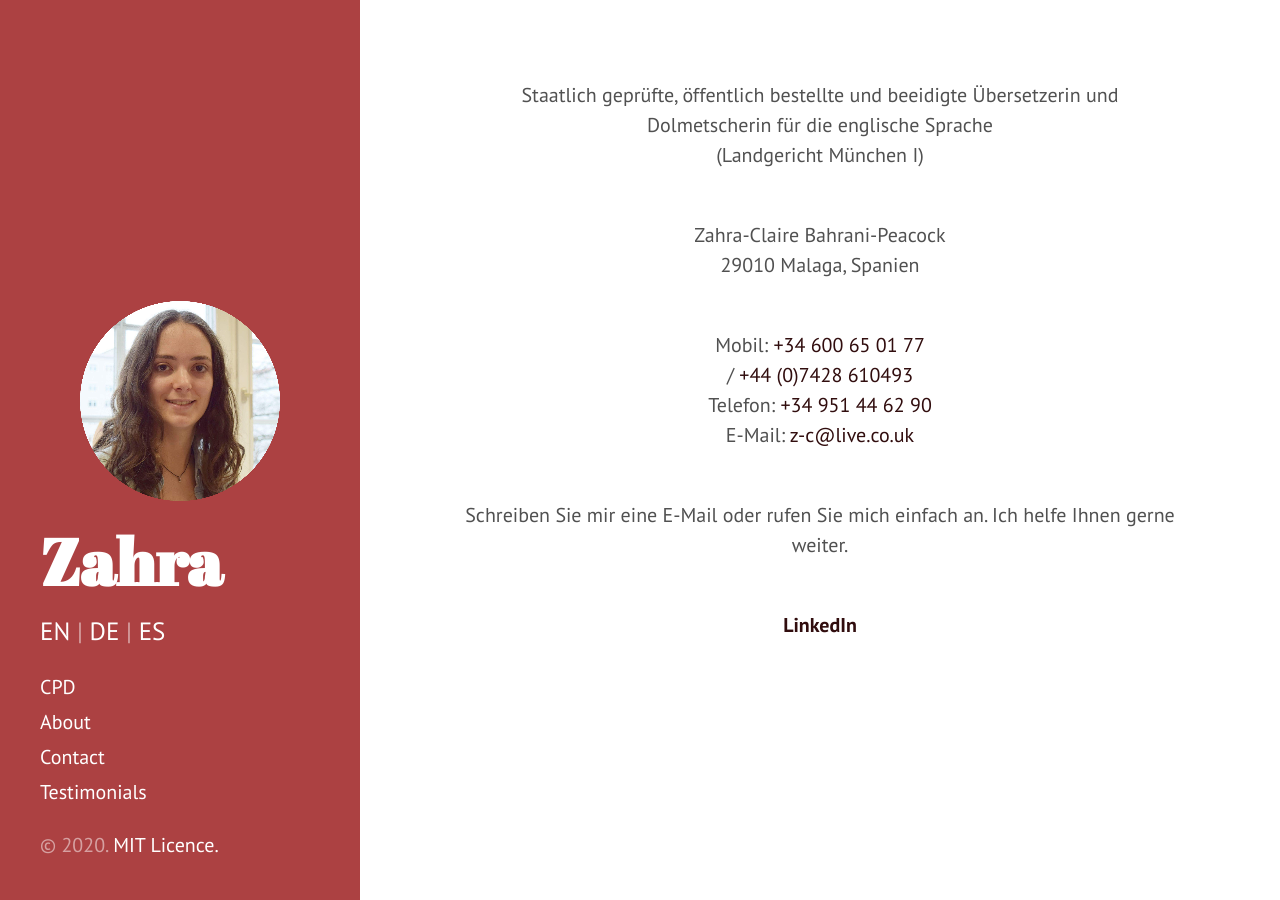
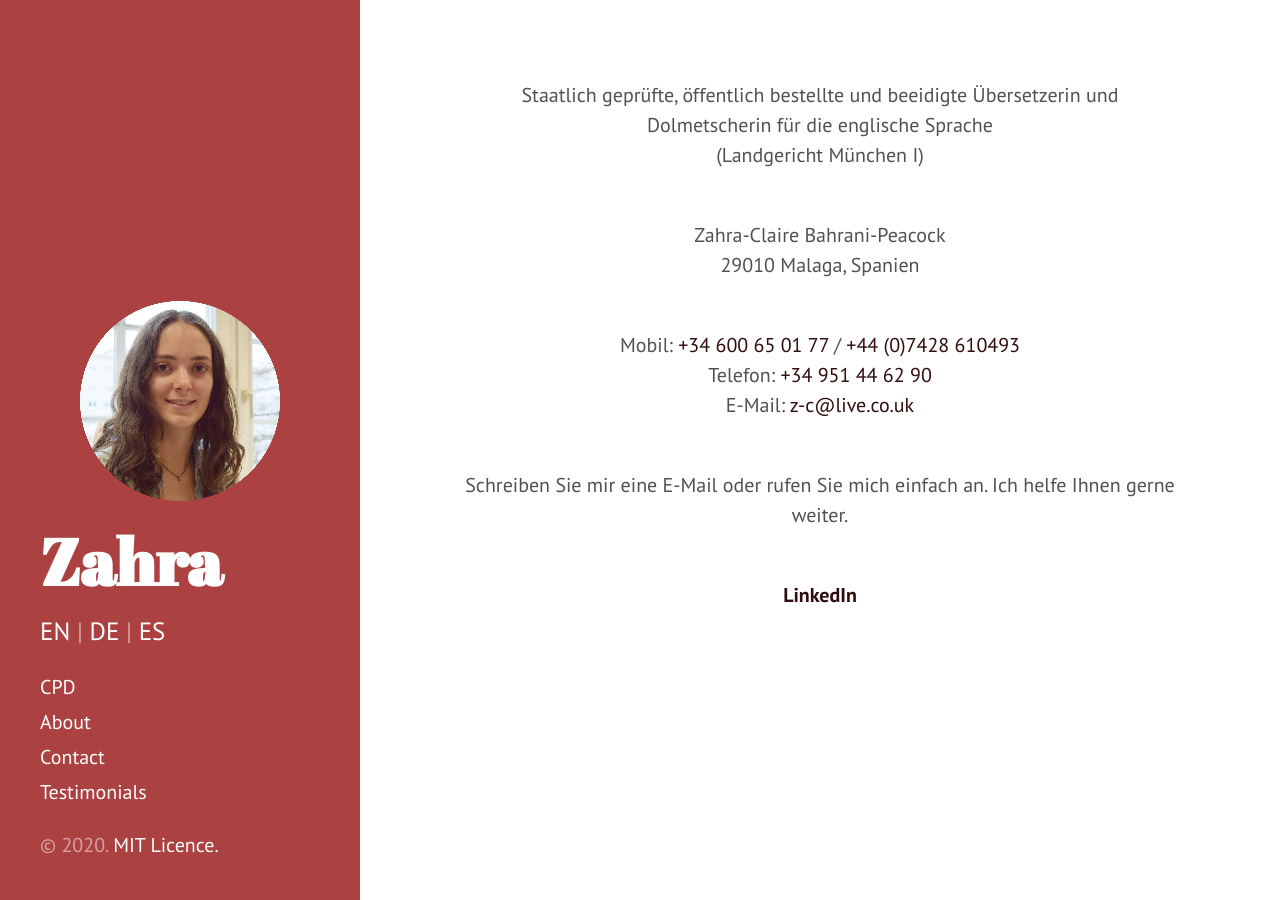
Before and after one commit to Zahra-Claire-Bahrani-Peacock/zahra-claire-bahrani-peacock.github.io, a Jekyll site: the page built from de.md, in a window 1280 px wide. Built offline with Jekyll 4.4.1, drawn with Linux system fonts in a browser that asks for light colours.

Commit message:
Update de.md

```diff
--- a/de.md
+++ b/de.md
@@ -11,7 +11,7 @@ description: Zahra-Claire Bahrani-Peacock | Beeidigte, staatlich geprüfte Über
 <div align="center">Zahra-Claire Bahrani-Peacock<br/>
 29010 Malaga, Spanien</div>
 <br/>
-<div align="center">Mobil: <a href="tel:34600650177"  target="_blank">+34 600 65 01 77</a><br/> / <a href="https://api.whatsapp.com/send?phone=447428610493&text=Hi%20Zahra" target="_blank">+44 (0)7428 610493</a><br/>
+<div align="center">Mobil: <a href="tel:34600650177"  target="_blank">+34 600 65 01 77</a> / <a href="https://api.whatsapp.com/send?phone=447428610493&text=Hi%20Zahra" target="_blank">+44 (0)7428 610493</a><br/>
 Telefon: <a href="tel:34951446290"  target="_blank">+34 951 44 62 90</a><br/>
 E-Mail: <a href="mailto:z-c@live.co.uk" target="_blank">z-c@live.co.uk</a></div>
 <br/>
```
